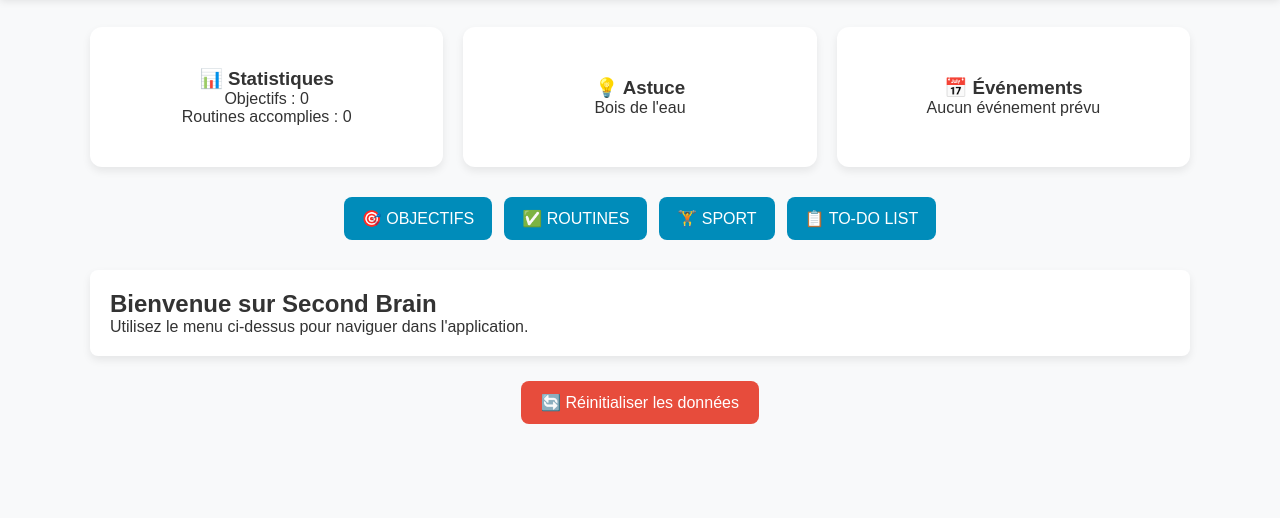
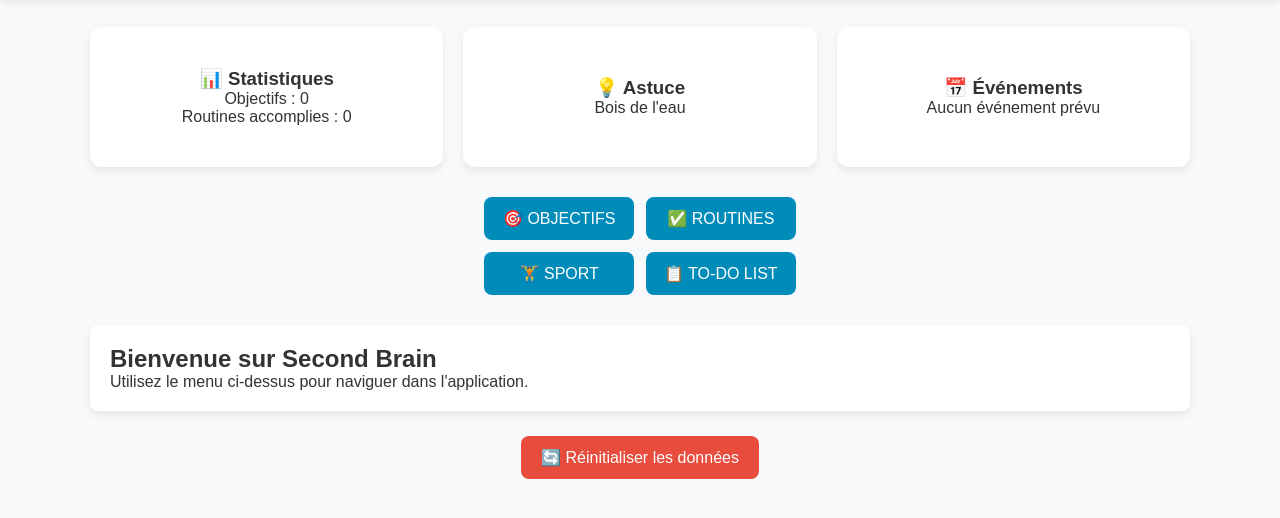
Before and after one commit to angelof1910/second-brain, a plain HTML site: page index.html in a window 1280 px wide. Shown: the part 74-592 px from the top of the page. Drawn offline with Linux system fonts and the light colour scheme.

Commit message:
Update styles.css

```diff
--- a/styles.css
+++ b/styles.css
@@ -73,9 +73,16 @@ body {
   justify-content: center;
 }
 
+/*
+   On passe en grid pour afficher les 4 dalles
+   en 2 lignes de 2.
+*/
 .bottom-grid {
-  display: flex;
+  display: grid;
+  grid-template-columns: repeat(2, 1fr);
   gap: 12px;
+  max-width: 400px;
+  margin: 0 auto;
 }
 
 .nav-button {
@@ -180,7 +187,6 @@ form button:hover {
   gap: 8px;
 }
 
-/* Bouton "Modifier routines" */
 .routines-btn {
   background-color: #008CBA;
   border-radius: 8px;
@@ -259,7 +265,7 @@ form button:hover {
 
 /* ===================== MODAL ===================== */
 .modal {
-  display: none; /* caché par défaut */
+  display: none;
   position: fixed;
   z-index: 100;
   left: 0;
@@ -329,14 +335,14 @@ form button:hover {
     padding: 15px;
   }
 
+  .dashboard-top-section {
+    flex-direction: column;
+    gap: 15px;
+  }
+
   .nav-button {
     padding: 8px 12px;
     font-size: 14px;
-  }
-
-  .dashboard-top-section {
-    flex-direction: column;
-    gap: 15px;
   }
 
   form input, form textarea, form button {
```
